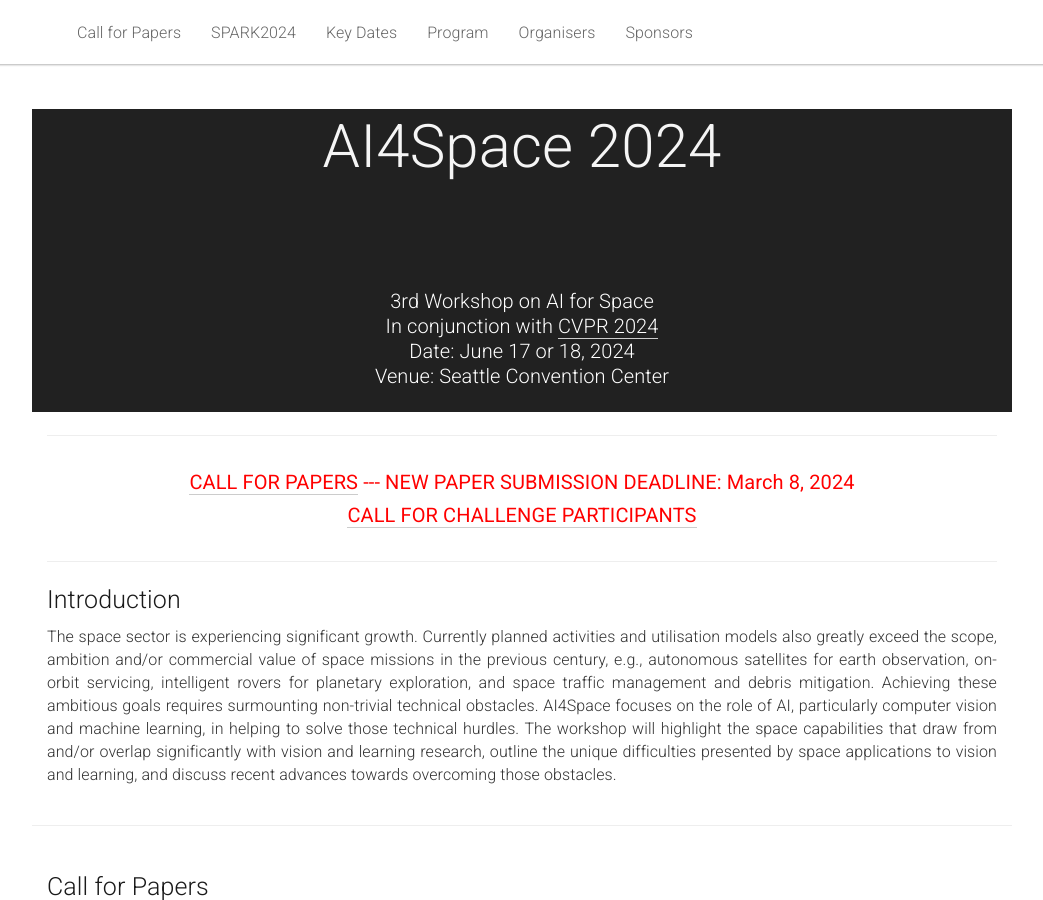
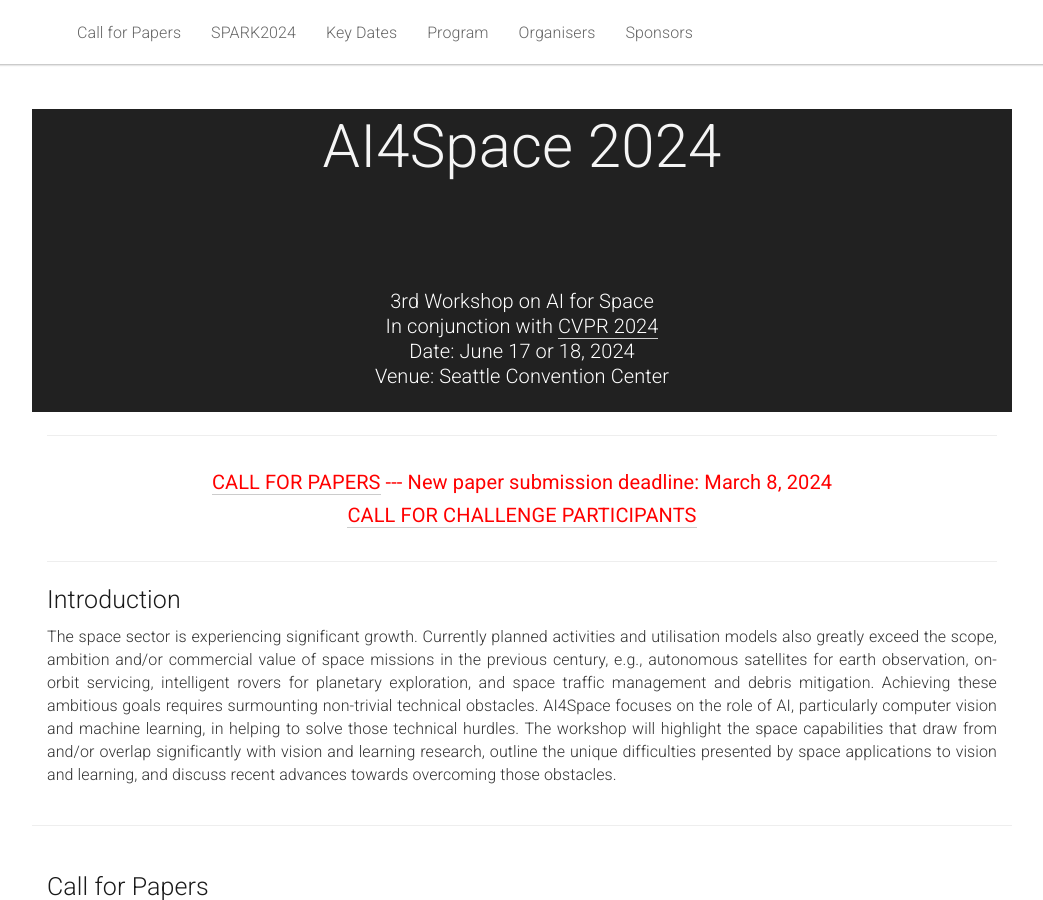
Before and after one commit to AIforSpace/2024, a Jekyll site: the page built from _pages/home.md, in a window 1280 px wide and 900 px high. Shown: the whole window, without its empty margins (118-1161 px from the left). Built offline with Jekyll 4.4.1, drawn with Linux system fonts in a browser that asks for light colours.

Commit message:
Update home.md

```diff
--- a/_pages/home.md
+++ b/_pages/home.md
@@ -31,7 +31,7 @@
 
 <div class="row">
   <div class="col-xs-12">
-    <h5 style="color:red"><center><a href="#call">CALL FOR PAPERS</a> --- NEW PAPER SUBMISSION DEADLINE: March 8, 2024</center></h5>
+    <h5 style="color:red"><center><a href="#call">CALL FOR PAPERS</a> --- New paper submission deadline: March 8, 2024</center></h5>
     <h5 style="color:red"><center><a href="#challenge">CALL FOR CHALLENGE PARTICIPANTS</a></center></h5>
   </div>
 </div>
```
